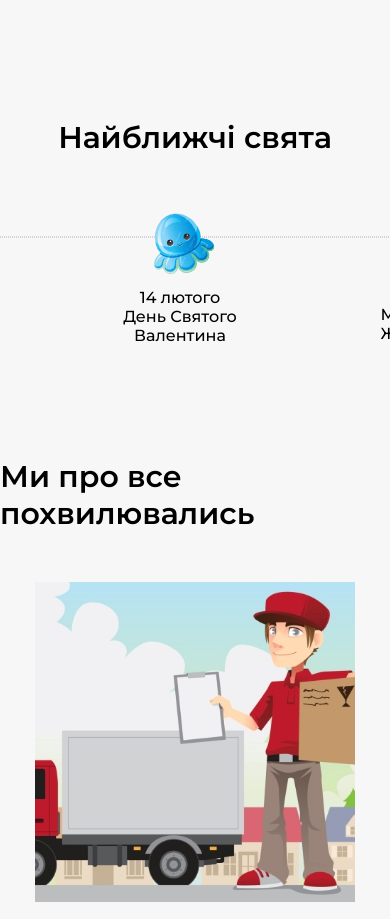
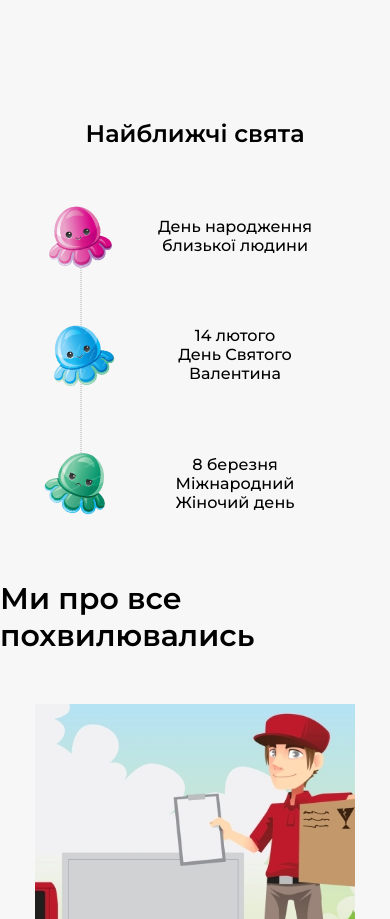
Before and after one commit to VRomanenko04/Plush-Store, a Next.js app: page / in a window 390 px wide. Shown: the part 2233-3152 px from the top of the page. Built offline with nearby package versions, Linux system fonts and the light colour scheme.

Commit message:
Adapted the holidays section

```diff
--- a/src/components/HomePageHolidays/HomePageHolidays.module.scss
+++ b/src/components/HomePageHolidays/HomePageHolidays.module.scss
@@ -92,3 +92,72 @@
         transform: rotate(-10deg);
     }
 }
+
+@media screen and (max-width: 700px) {
+    .holidays_block {
+        padding: 0 30px;
+        display: flex;
+        align-items: flex-start;
+
+        .line {
+            width: 270px;
+            margin-top: 130px;
+            margin-left: 250px;
+            transform: rotate(90deg);
+        }
+    }
+
+    .title {
+        font-size: 24px;
+    }
+
+    .holiday2,
+    .holiday5 {
+        display: none;
+    }
+
+    .holiday1 {
+        top: -30px;
+        left: 375px;
+    }
+
+    .holiday3 {
+        top: 90px;
+        left: 375px;
+    }
+
+    .holiday4 {
+        top: 220px;
+        left: 375px;
+    }
+
+    .holiday1,
+    .holiday3,
+    .holiday4 {
+        flex-direction: row;
+        gap: 30px;
+    }
+}
+
+@media screen and (min-width: 701px) and (max-width: 1150px) {
+    .holidays_block {
+        width: 600px;
+
+        .line {
+            width: 600px;
+        }
+    }
+
+    .holiday2,
+    .holiday5 {
+        display: none;
+    }
+
+    .holiday3 {
+        left: 220px;
+    }
+
+    .holiday4 {
+        left: 540px;
+    }
+}
```
